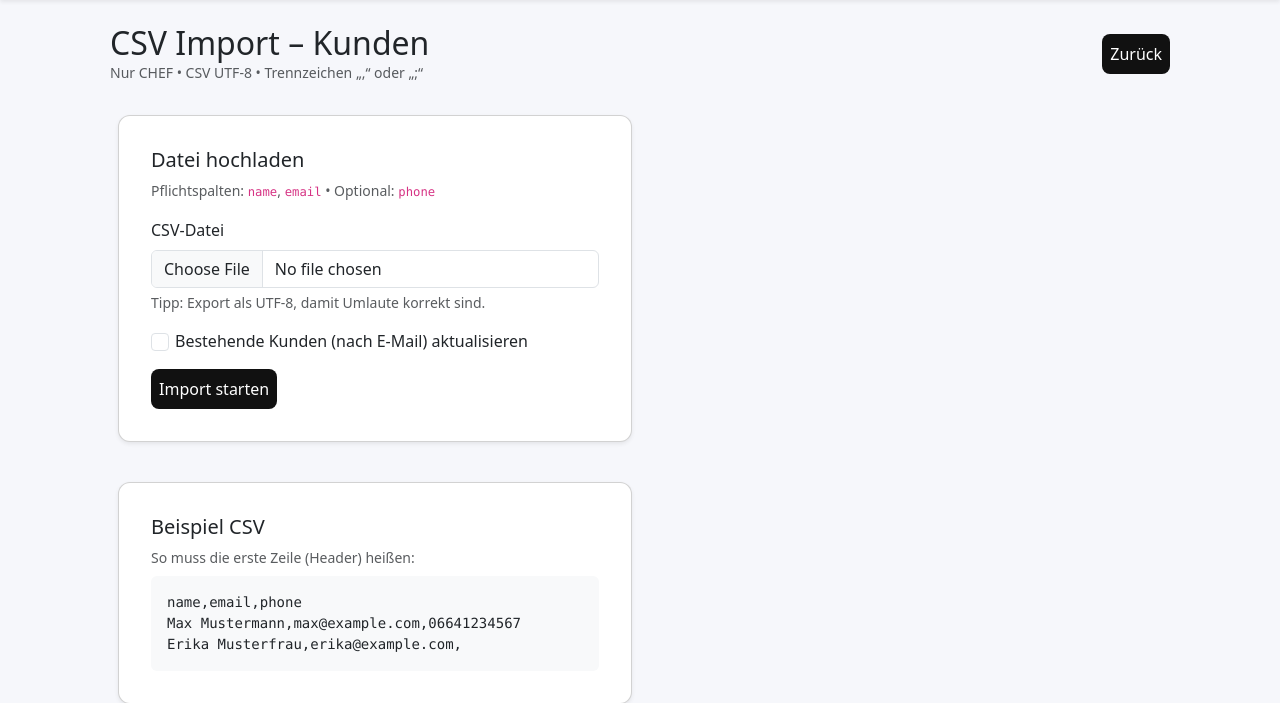
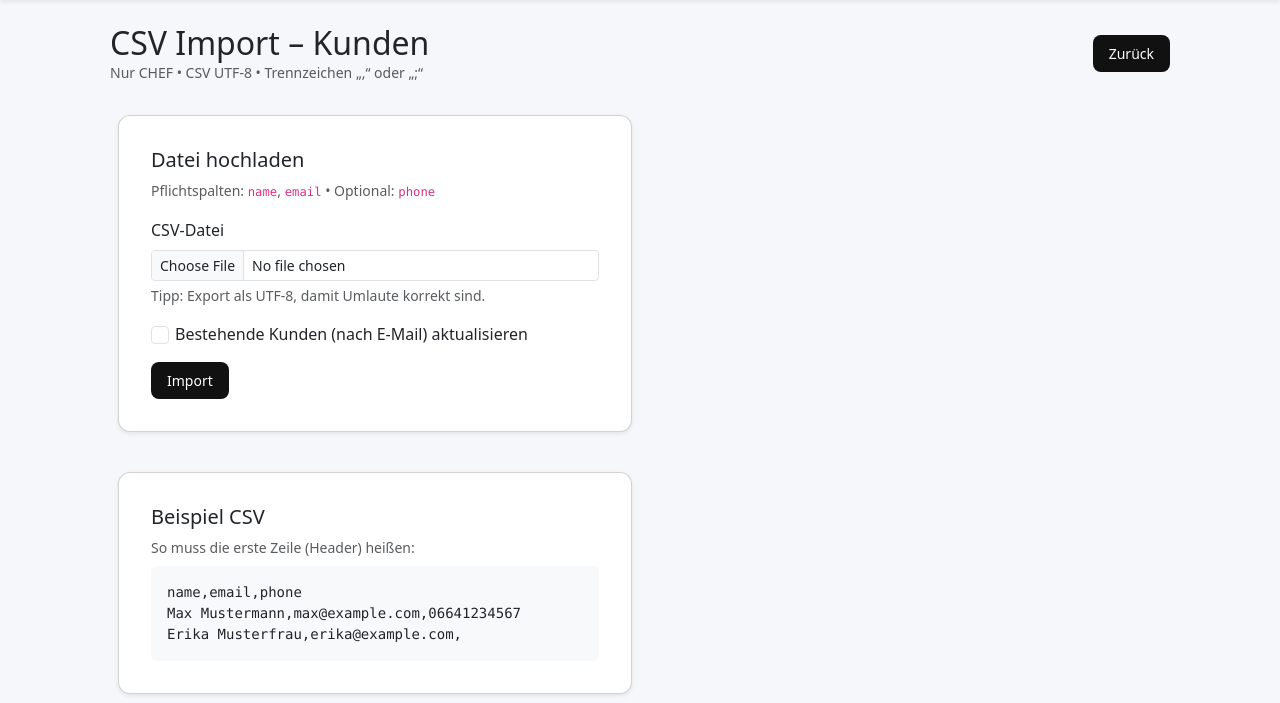
Before and after one commit to mghafoori25/flask_crm_mGH, a Python web app: template templates/import.html in a window 1280 px wide. Shown: the part 96-799 px from the top of the page. Run offline with Jinja, Linux system fonts and the light colour scheme; the template is opened without the code that fills it: most values are stand-ins (such as "Sample title", 1, 10 or a date in 2020).

Commit message:
CSS und HTML UI verbesserungen

```diff
--- a/static/style.css
+++ b/static/style.css
@@ -20,3 +20,19 @@ button,.btn{background:#111;color:#fff;border:none;cursor:pointer;text-decoratio
 .muted{opacity:.7}
 .pager{display:flex;justify-content:space-between;align-items:center;margin-top:8px}
 @media (max-width: 900px){ .grid{grid-template-columns:1fr} }
+
+
+.btn-sm {
+  border-radius: 8px;
+  font-weight: 500;
+}
+
+
+.container {
+  max-width: 1100px;
+}
+
+
+.card {
+  border-radius: 12px;
+}
--- a/templates/base.html
+++ b/templates/base.html
@@ -9,48 +9,28 @@
 </head>
 <body>
 
-<nav class="navbar navbar-expand-lg navbar-dark bg-dark shadow-sm">
+<nav class="navbar navbar-expand-lg navbar-dark bg-dark shadow-sm py-2">
   <div class="container">
-    <a class="navbar-brand fw-bold" href="{{ url_for('main.index') }}">
-      CRM
-    </a>
+    <a class="navbar-brand fw-semibold" href="{{ url_for('main.index') }}">CRM</a>
 
-    <button class="navbar-toggler" type="button" data-bs-toggle="collapse" data-bs-target="#navbarNav">
-      <span class="navbar-toggler-icon"></span>
-    </button>
-
-    <div class="collapse navbar-collapse" id="navbarNav">
-      <ul class="navbar-nav ms-auto align-items-lg-center">
-
+    <div class="ms-auto d-flex align-items-center gap-2">
       {% if current_user.is_authenticated %}
-
-          <li class="nav-item">
-            <a class="nav-link" href="{{ url_for('main.index') }}">Dashboard</a>
-          </li>
+        <a class="nav-link text-light px-2" href="{{ url_for('main.index') }}">Dashboard</a>
 
         {% if current_user.role == "CHEF" %}
-          <li class="nav-item">
-            <a class="nav-link" href="{{ url_for('main.import_customers') }}">
-              CSV Import
+          <a class="btn btn-sm btn-outline-light px-2 py-1"
+             href="{{ url_for('main.import_customers') }}">
+            Import
           </a>
-          </li>
         {% endif %}
 
-          <li class="nav-item ms-lg-3">
-            <span class="navbar-text text-light small me-2">
-              {{ current_user.email }}
-            </span>
-          </li>
+        <span class="text-light small ms-2">{{ current_user.email }}</span>
 
-          <li class="nav-item">
-            <a class="btn btn-outline-light btn-sm" href="{{ url_for('auth.logout') }}">
+        <a class="btn btn-sm btn-light px-2 py-1"
+           href="{{ url_for('auth.logout') }}">
           Logout
         </a>
-          </li>
-
       {% endif %}
-
-      </ul>
     </div>
   </div>
 </nav>
--- a/templates/import.html
+++ b/templates/import.html
@@ -6,11 +6,10 @@
     <h2 class="mb-0">CSV Import – Kunden</h2>
     <div class="text-muted small">Nur CHEF • CSV UTF-8 • Trennzeichen „,“ oder „;“</div>
   </div>
-  <a class="btn btn-outline-secondary" href="{{ url_for('main.index') }}">Zurück</a>
+  <a class="btn btn-sm btn-outline-secondary px-3" href="{{ url_for('main.index') }}">Zurück</a>
 </div>
 
 <div class="row g-3">
-  <!-- Upload Card -->
   <div class="col-lg-6">
     <div class="card shadow-sm">
       <div class="card-body">
@@ -22,7 +21,7 @@
         <form method="POST" enctype="multipart/form-data">
           <div class="mb-3">
             <label class="form-label">CSV-Datei</label>
-            <input class="form-control" type="file" name="file" accept=".csv" required>
+            <input class="form-control form-control-sm" type="file" name="file" accept=".csv" required>
             <div class="form-text">Tipp: Export als UTF-8, damit Umlaute korrekt sind.</div>
           </div>
 
@@ -33,13 +32,12 @@
             </label>
           </div>
 
-          <button class="btn btn-primary" type="submit">Import starten</button>
+          <button class="btn btn-sm btn-primary px-3" type="submit">Import</button>
         </form>
       </div>
     </div>
   </div>
 
-  <!-- Example Card -->
   <div class="col-lg-6">
     <div class="card shadow-sm">
       <div class="card-body">
@@ -108,7 +106,6 @@ Erika Musterfrau,erika@example.com,</pre>
           </table>
         </div>
       {% endif %}
-
     </div>
   </div>
 {% endif %}
--- a/templates/index.html
+++ b/templates/index.html
@@ -114,10 +114,4 @@
   </div>
 </section>
 
-{% if current_user.role == "CHEF" %}
-    <a class="btn btn-secondary" href="{{ url_for('main.import_customers') }}">
-        CSV Import
-    </a>
-{% endif %}
-
 {% endblock %}
```
Lines whose indentation alone changed are shown as unchanged.
